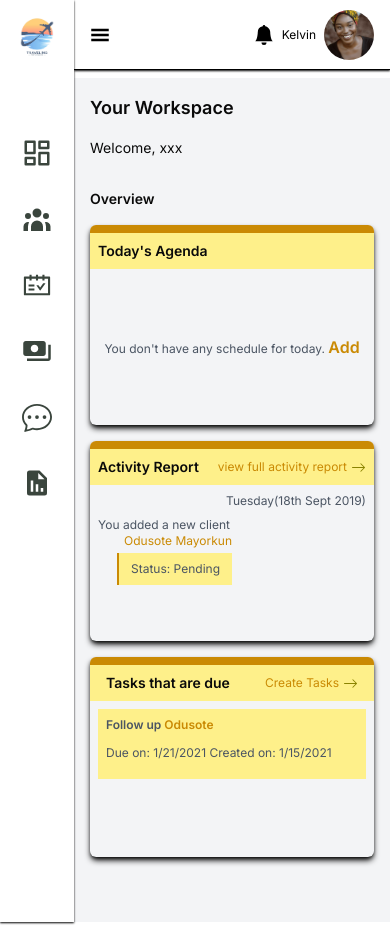
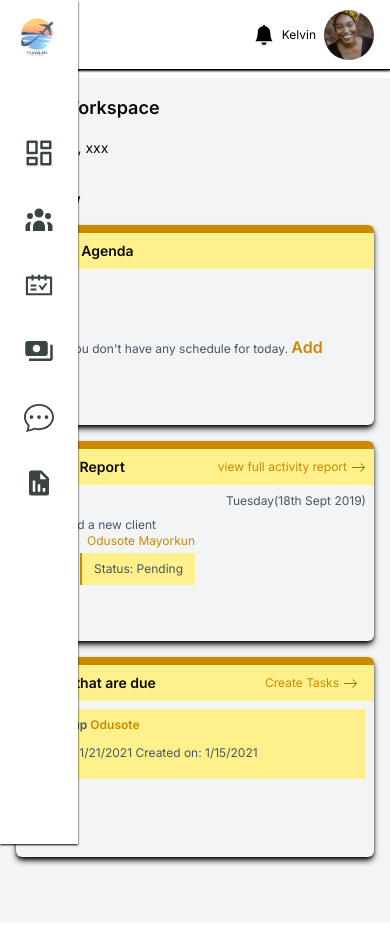
Before and after one commit to oddways/travelagency-frontend, a Next.js app: page / in a window 390 px wide. Built offline with nearby package versions, Linux system fonts and the light colour scheme.

Commit message:
Update Sidebar.jsx

```diff
--- a/components/Layout/Sidebar.jsx
+++ b/components/Layout/Sidebar.jsx
@@ -15,7 +15,7 @@ const Sidebar = () => {
         className={`${
           toggle
             ? "w-[70%] md:w-[20%] flex fixed md:relative "
-            : "w-[20%] relative md:w-[35%] lg:w-[10%] "
+            : "w-[20%] fixed md:relative md:w-[35%] lg:w-[10%] "
         }   md:flex flex-col z-10 min-h-screen bg-white shadow-sm shadow-black duration-500 ease-in-out`}
       >
         {/* Close nav button */}
```
